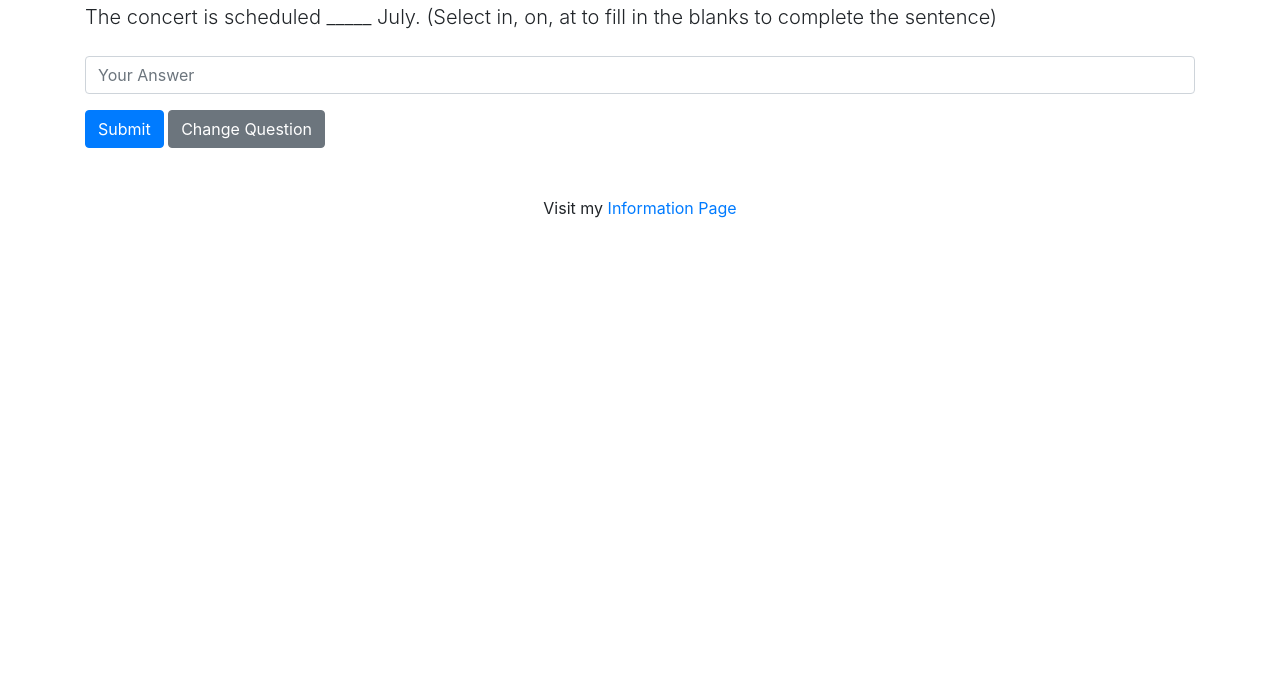
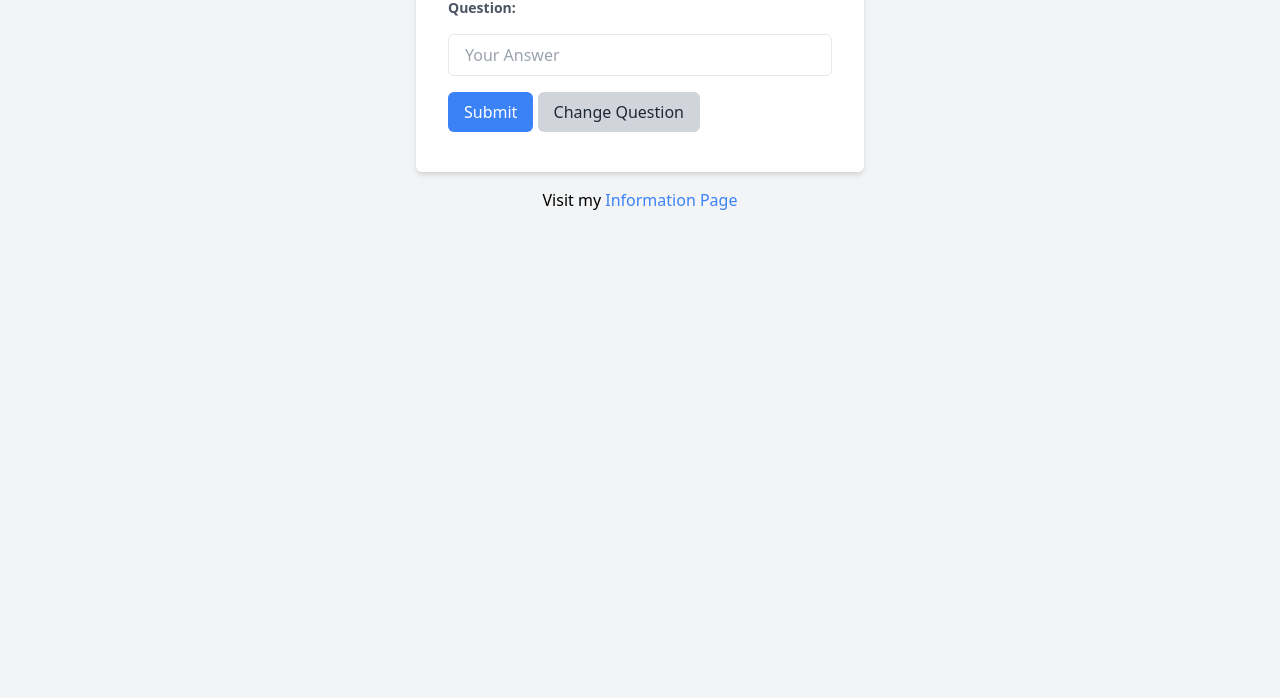
Before and after one commit to nghuca/learnEnglish, a plain HTML site: page index.html in a window 1280 px wide. Shown: the part 102-800 px from the top of the page. Drawn offline with nearby package versions, Linux system fonts and the light colour scheme.

Commit message:
updata UI

```diff
--- a/index.html
+++ b/index.html
@@ -5,35 +5,31 @@
     <meta charset="UTF-8">
     <meta name="viewport" content="width=device-width, initial-scale=1.0">
     <title>English Learning</title>
-
-    <script src="https://d3js.org/d3.v5.min.js"></script>
-    <link rel="stylesheet" href="https://stackpath.bootstrapcdn.com/bootstrap/4.3.1/css/bootstrap.min.css">
+    <link href="https://cdn.jsdelivr.net/npm/tailwindcss@2.2.19/dist/tailwind.min.css" rel="stylesheet">
 </head>
 
-<body>
+<body class="bg-gray-100 p-4">
 
-    <div class="container" id="question-container">
-        <h1 class="mb-4">English Learning</h1>
-        <div class="form-group">
-            <label for="question" class="font-weight-bold">Question:</label>
-            <p id="question" class="lead mb-4"></p>
+    <div class="max-w-md mx-auto bg-white p-8 rounded-md shadow-md">
+        <h1 class="text-3xl font-bold mb-4">English Learning</h1>
+        <div class="mb-4">
+            <label for="question" class="block text-sm font-semibold text-gray-600">Question:</label>
+            <p id="question" class="text-gray-800"></p>
         </div>
-        <div class="form-group">
-            <input type="text" class="form-control" id="answer-input" placeholder="Your Answer">
+        <div class="mb-4">
+            <input type="text" id="answer-input" placeholder="Your Answer" class="w-full px-4 py-2 border rounded-md">
         </div>
-        <button class="btn btn-primary" onclick="checkAnswer()">Submit</button>
-        <button class="btn btn-secondary" onclick="changeQuestion()" id="change-question-btn">Change Question</button>
-        <p id="result" class="mt-3"></p>
+        <button onclick="checkAnswer()" class="bg-blue-500 text-white px-4 py-2 rounded-md">Submit</button>
+        <button onclick="changeQuestion()" id="change-question-btn"
+            class="bg-gray-300 text-gray-800 px-4 py-2 rounded-md">Change Question</button>
+        <p id="result" class="mt-2"></p>
     </div>
 
-    <footer class="text-center mt-5">
-        <p>Visit my <a href="https://nghuca.github.io/Information/" target="_blank">Information Page</a></p>
+    <footer class="mt-4 text-center">
+        <p>Visit my <a href="https://nghuca.github.io/information/" target="_blank" class="text-blue-500">Information
+                Page</a></p>
     </footer>
 
-    <script src="https://code.jquery.com/jquery-3.3.1.slim.min.js"></script>
-    <script src="https://cdnjs.cloudflare.com/ajax/libs/popper.js/1.14.7/umd/popper.min.js"></script>
-    <script src="https://stackpath.bootstrapcdn.com/bootstrap/4.3.1/js/bootstrap.min.js"></script>
-    <script src="https://d3js.org/d3.v5.min.js"></script>
     <script src="script.js"></script>
 
 </body>
--- a/style.css
+++ b/style.css
@@ -1,3 +1,4 @@
+
 body {
     background-color: #f9f9f9;
     display: flex;
```
